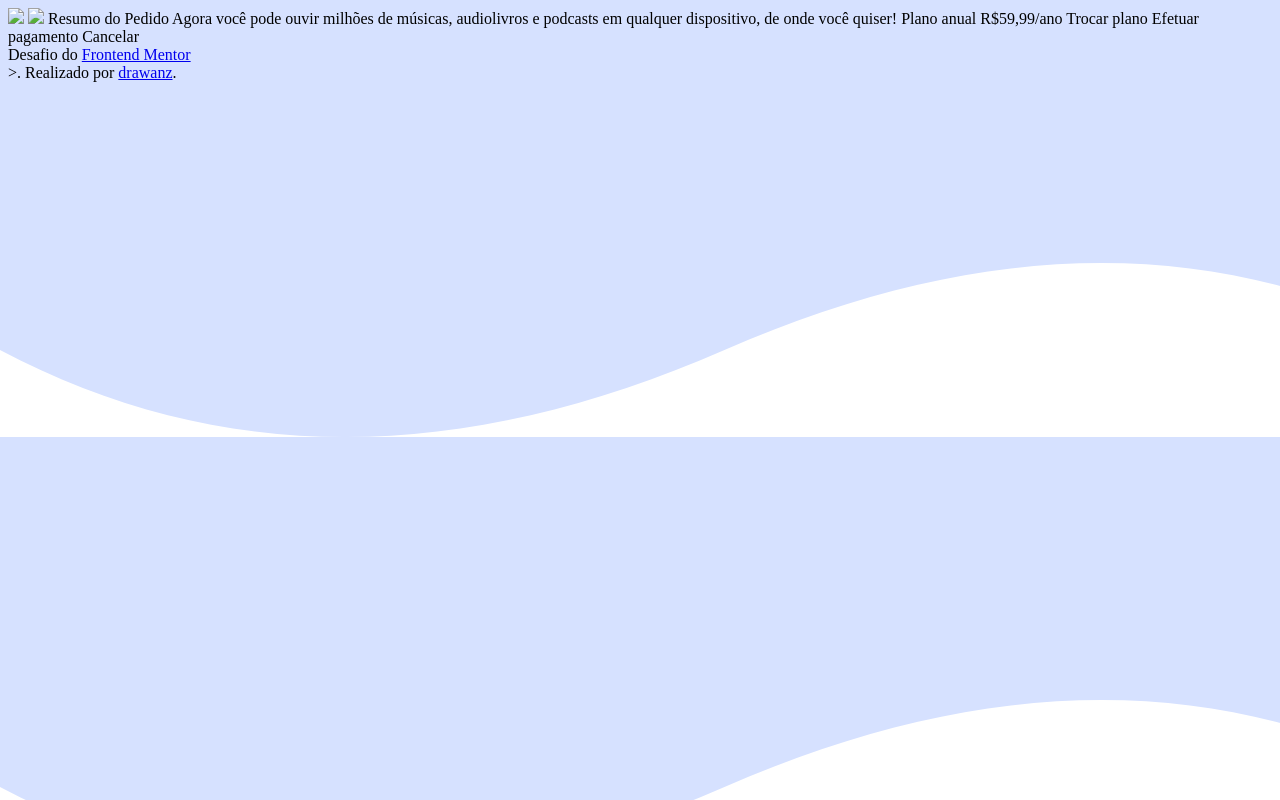
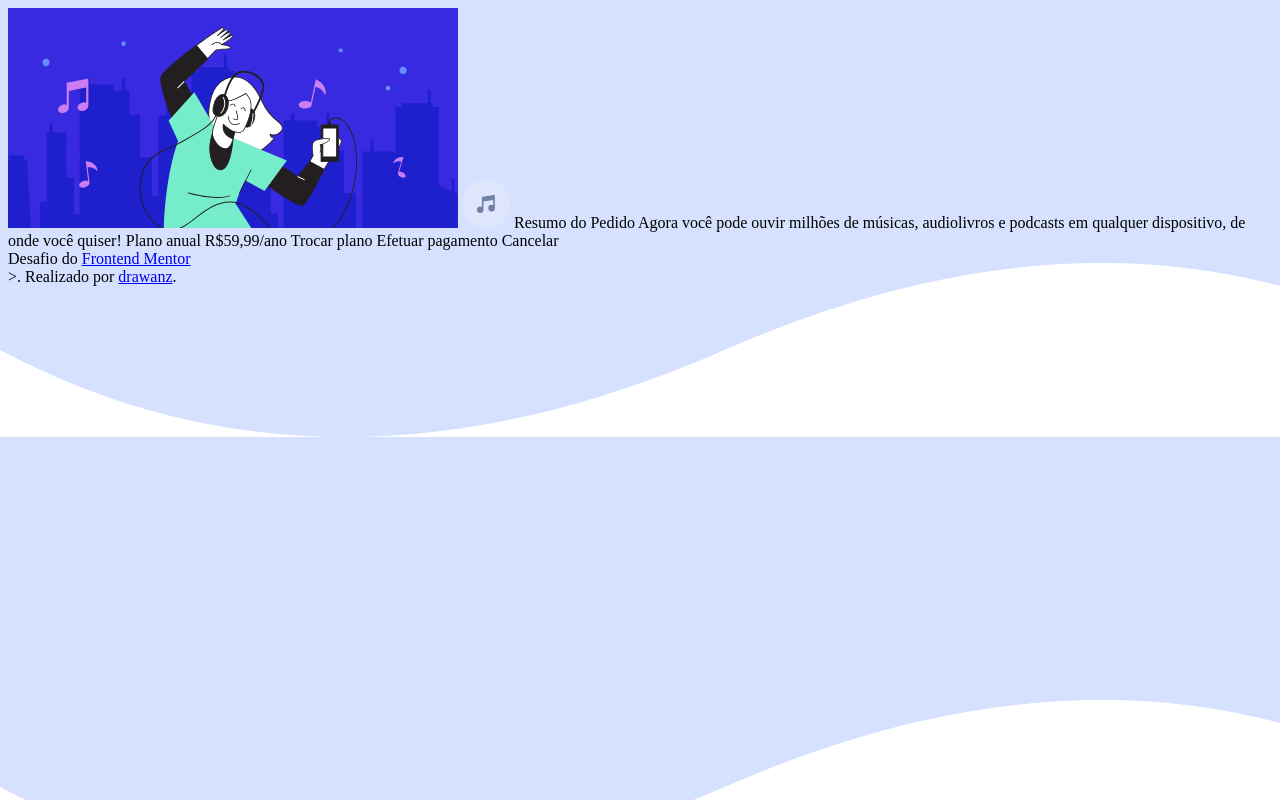
Before and after one commit to carol-dias/projeto-resumo-pedido, a plain HTML site: page index.html in a window 1280 px wide. Drawn offline with Linux system fonts and the light colour scheme; the site is published under a folder, as on GitHub Pages, so addresses that start at the root find nothing.

Commit message:
Update index.html

```diff
--- a/index.html
+++ b/index.html
@@ -10,8 +10,8 @@
     </head>
 
     <body>
-        <img src="/images/illustration-hero.svg">
-        <img src="/images/icon-music.svg">
+        <img src="images/illustration-hero.svg">
+        <img src="images/icon-music.svg">
 
         Resumo do Pedido
 
```
